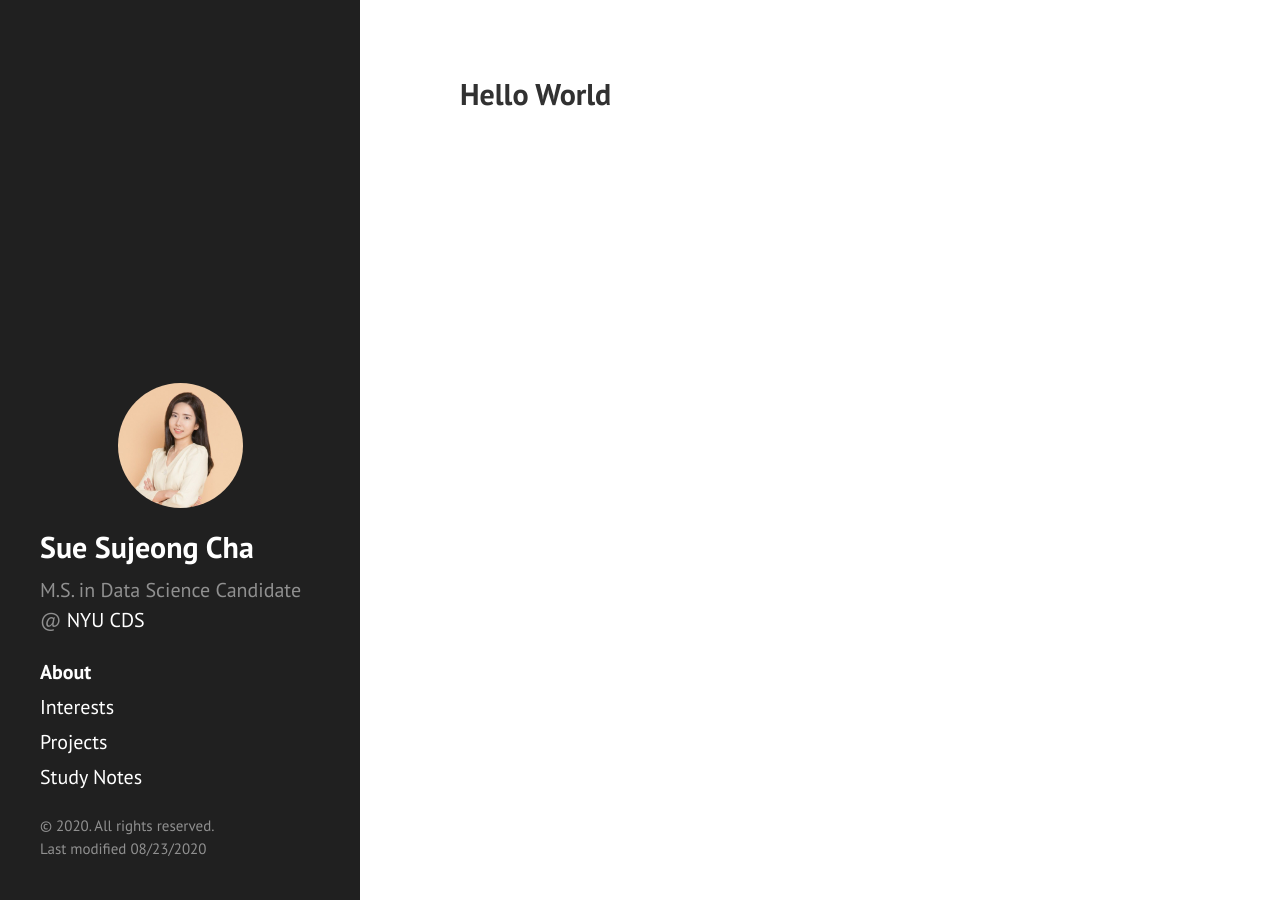
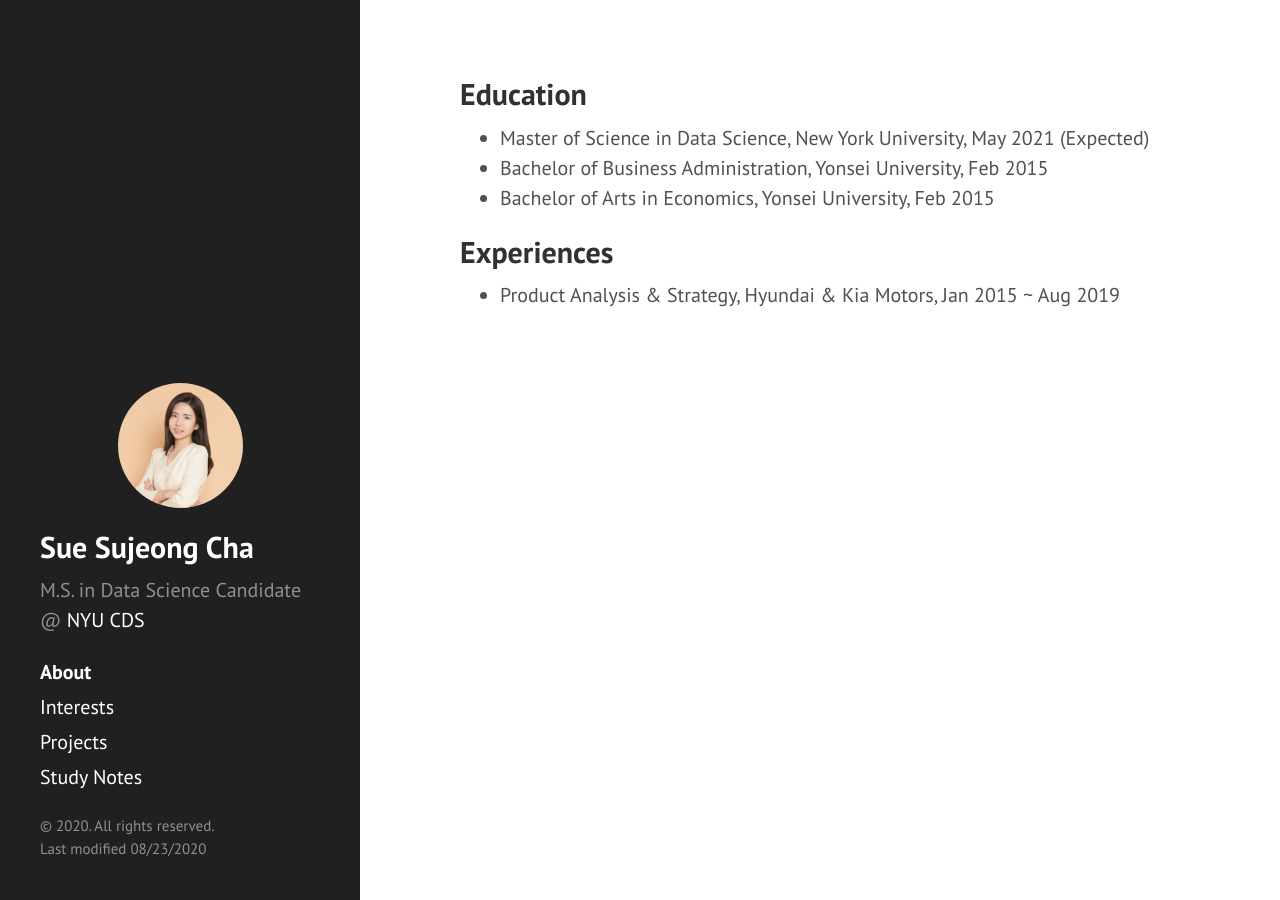
Before and after one commit to sujeongcha/sujeongcha.github.io, a Jekyll site: the page built from about.html, in a window 1280 px wide. Built offline with Jekyll 4.4.1, drawn with Linux system fonts in a browser that asks for light colours; Markdown is read by kramdown in place of the engine named in the settings.

Commit message:
Update about.html

```diff
--- a/about.html
+++ b/about.html
@@ -3,4 +3,14 @@ layout: page
 title: About
 ---
 
-<h2> Hello World</h2>
+<h2>Education</h2>
+<ul>
+  <li>Master of Science in Data Science, New York University, May 2021 (Expected)</li>
+  <li>Bachelor of Business Administration, Yonsei University, Feb 2015</li>
+  <li>Bachelor of Arts in Economics, Yonsei University, Feb 2015</li>
+</ul>
+
+<h2>Experiences</h2>
+<ul>
+  <li>Product Analysis & Strategy, Hyundai & Kia Motors, Jan 2015 ~ Aug 2019</li>
+</ul>
```
